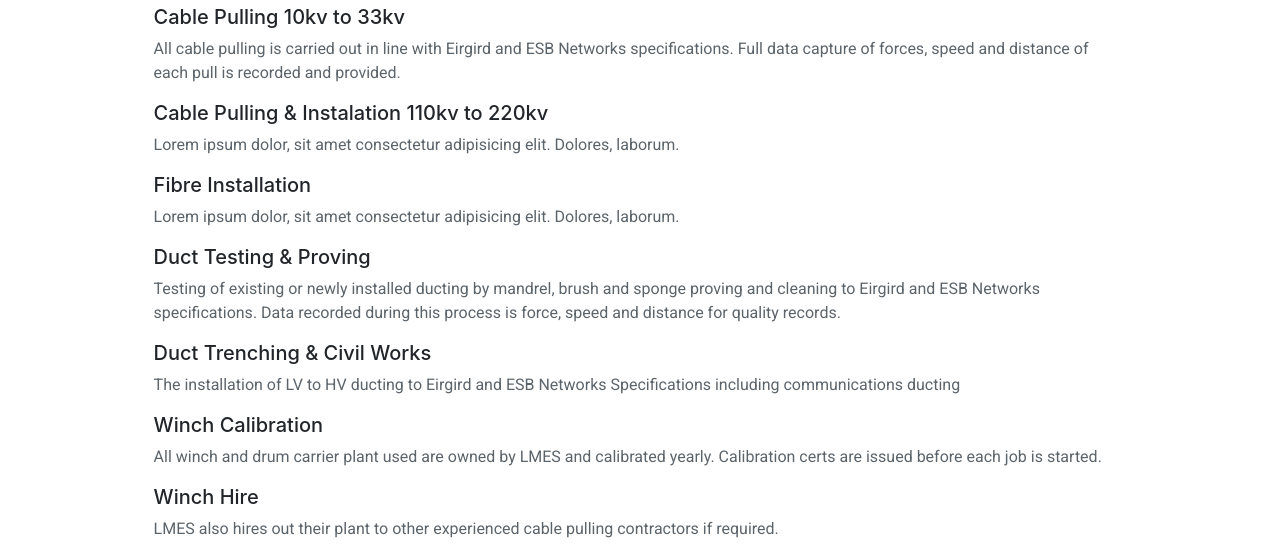
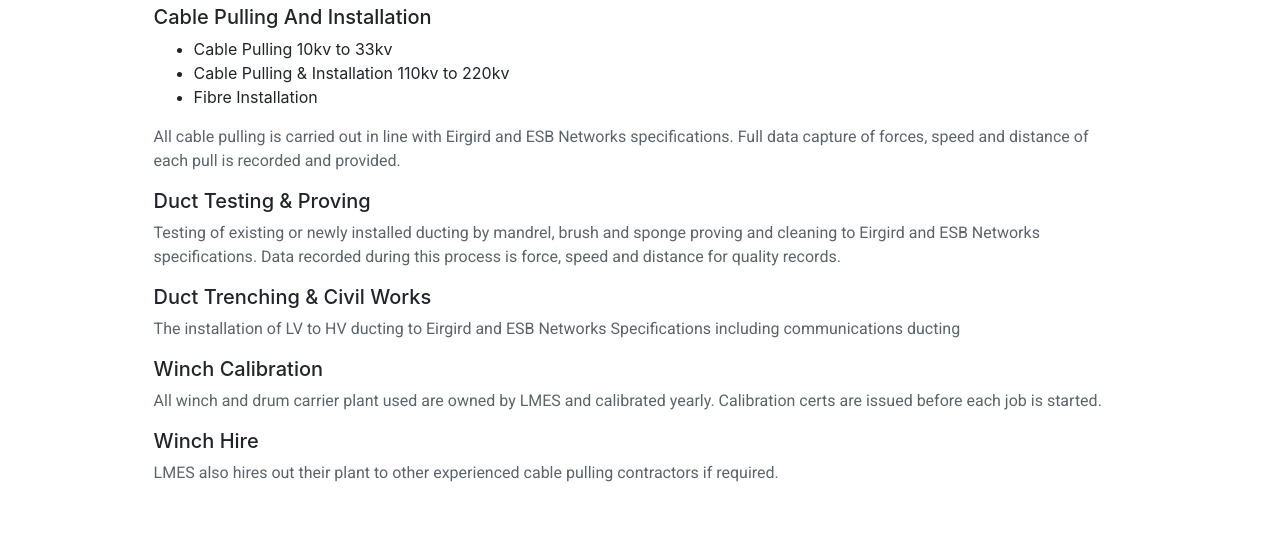
Before and after one commit to SeanLewisIRE/lmes, a plain HTML site: page services.html in a window 1280 px wide. Shown: the part 320-877 px from the top of the page. After the commit the page ends 821 px from the top, so only its background shows below. Drawn offline with nearby package versions, Linux system fonts and the light colour scheme.

Commit message:
Added sub-list to list

```diff
--- a/services.html
+++ b/services.html
@@ -59,23 +59,15 @@
             <h3 class="header-font">Services</h3>
 
             <div class='service-container'>
-                <h5>Cable Pulling 10kv to 33kv</h5>
-                <p>All cable pulling is carried out in line with Eirgird and ESB Networks specifications. Full data capture of forces,
-                speed and distance of each pull is recorded and provided.
-                </p>
-            </div>
-
-            <div class='service-container'>
-                <h5>Cable Pulling & Instalation 110kv to 220kv</h5>
-                <p>Lorem ipsum dolor, sit amet consectetur adipisicing elit.
-                    Dolores, laborum.
-                </p>
-            </div>
-
-            <div class='service-container'>
-                <h5>Fibre Installation</h5>
-                <p>Lorem ipsum dolor, sit amet consectetur adipisicing elit.
-                    Dolores, laborum.
+                <h5>Cable Pulling And Installation</h5>
+                <ul>
+                    <li>Cable Pulling 10kv to 33kv</li>
+                    <li>Cable Pulling & Installation 110kv to 220kv</li>
+                    <li>Fibre Installation</li>
+                </ul>
+                <p>All cable pulling is carried out in line with Eirgird and ESB Networks specifications. Full data capture of
+                    forces,
+                    speed and distance of each pull is recorded and provided.
                 </p>
             </div>
 
```
